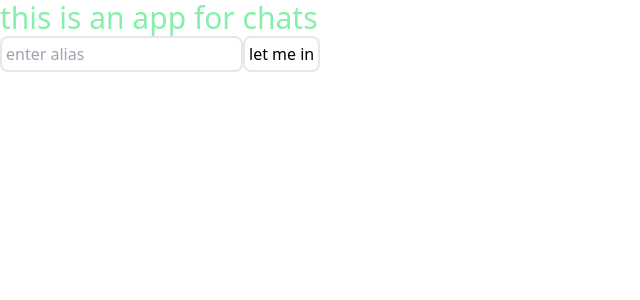
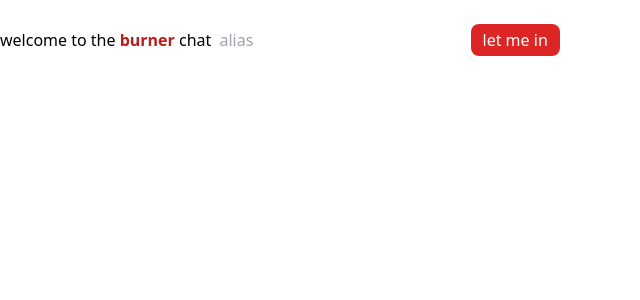
Before and after one commit to clementine-smart/apps-for-chats, a React (Vite) app in the folder client/: page / in a window 1280 px wide. Shown: the top 300 px of the page, without its empty margins (0-640 px from the left). Built offline with nearby package versions, Linux system fonts and the light colour scheme; no server answers.

Commit message:
Feat: Update app user name entry point

```diff
--- a/client/src/App.tsx
+++ b/client/src/App.tsx
@@ -7,14 +7,18 @@ function App() {
 
   return (
     <div className="w-full h-full">
-      <h1 className="text-green-300 text-3xl">this is an app for chats</h1>
-      <div>
-        {userName.length > 0 ? (
-          <MessageInput />
-        ) : (
-          <UserName setUserName={setUserName} />
-        )}
+      <div className="flex flex-row items-center gap-2 w-full h-20">
+        <h2>
+          welcome to the <span className="text-red-700 font-bold">burner</span>{' '}
+          chat{' '}
+          {userName ? (
+            <span className="text-red-700 font-bold">{userName}</span>
+          ) : (
+            <UserName setUserName={setUserName} />
+          )}
+        </h2>
       </div>
+      <div>{userName.length > 0 && <MessageInput userName={userName} />}</div>
     </div>
   )
 }
--- a/client/src/components/MessageInput.tsx
+++ b/client/src/components/MessageInput.tsx
@@ -4,9 +4,13 @@ import io from 'socket.io-client'
 import { MessageType } from '../types/message'
 import Messages from './Messages'
 
+interface Props {
+  userName: string
+}
+
 const socket = io('http://localhost:3000/', { transports: ['websocket'] })
 
-function MessageInput() {
+function MessageInput({ userName }: Props) {
   const [outgoingMessage, setOutgoingMessage] = useState('')
   const [incomingMessage, setIncomingMessage] = useState<MessageType[]>([])
   const [typing, setTyping] = useState(false)
--- a/client/src/components/UserName.tsx
+++ b/client/src/components/UserName.tsx
@@ -18,17 +18,20 @@ function UserName({ setUserName }: Props) {
   }
 
   return (
-    <div>
+    <>
       <input
         onChange={handleInput}
         value={userNameInput}
-        placeholder="enter alias"
-        className="border-2 rounded-lg p-1"
+        placeholder="alias"
+        className="p-1 mr-4 rounded-lg focus:outline-dashed"
       />
-      <button onClick={handleSubmit} className="border-2 rounded-lg p-1">
+      <button
+        onClick={handleSubmit}
+        className="rounded-lg py-1 px-3 bg-red-600 text-white"
+      >
         let me in
       </button>
-    </div>
+    </>
   )
 }
 
```
